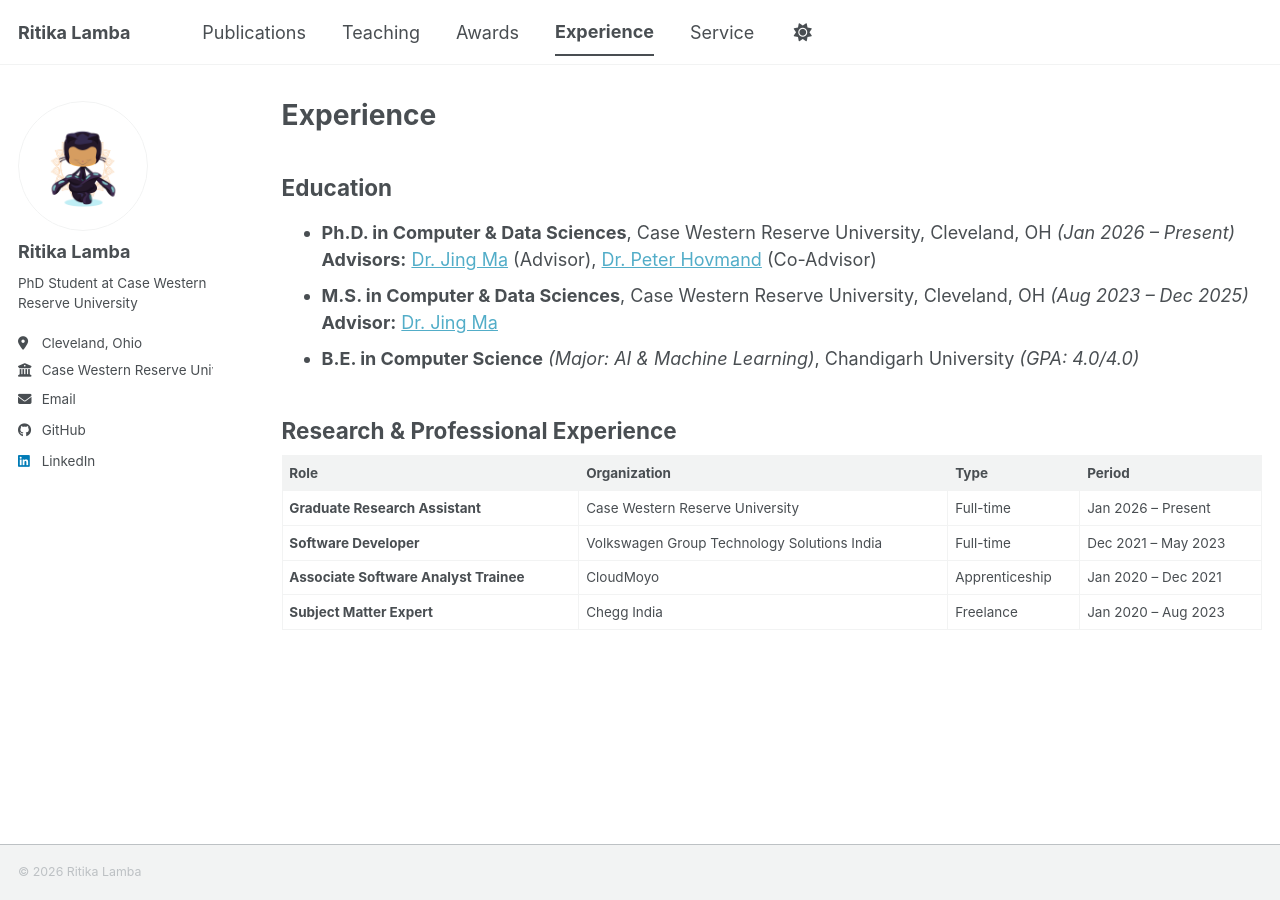
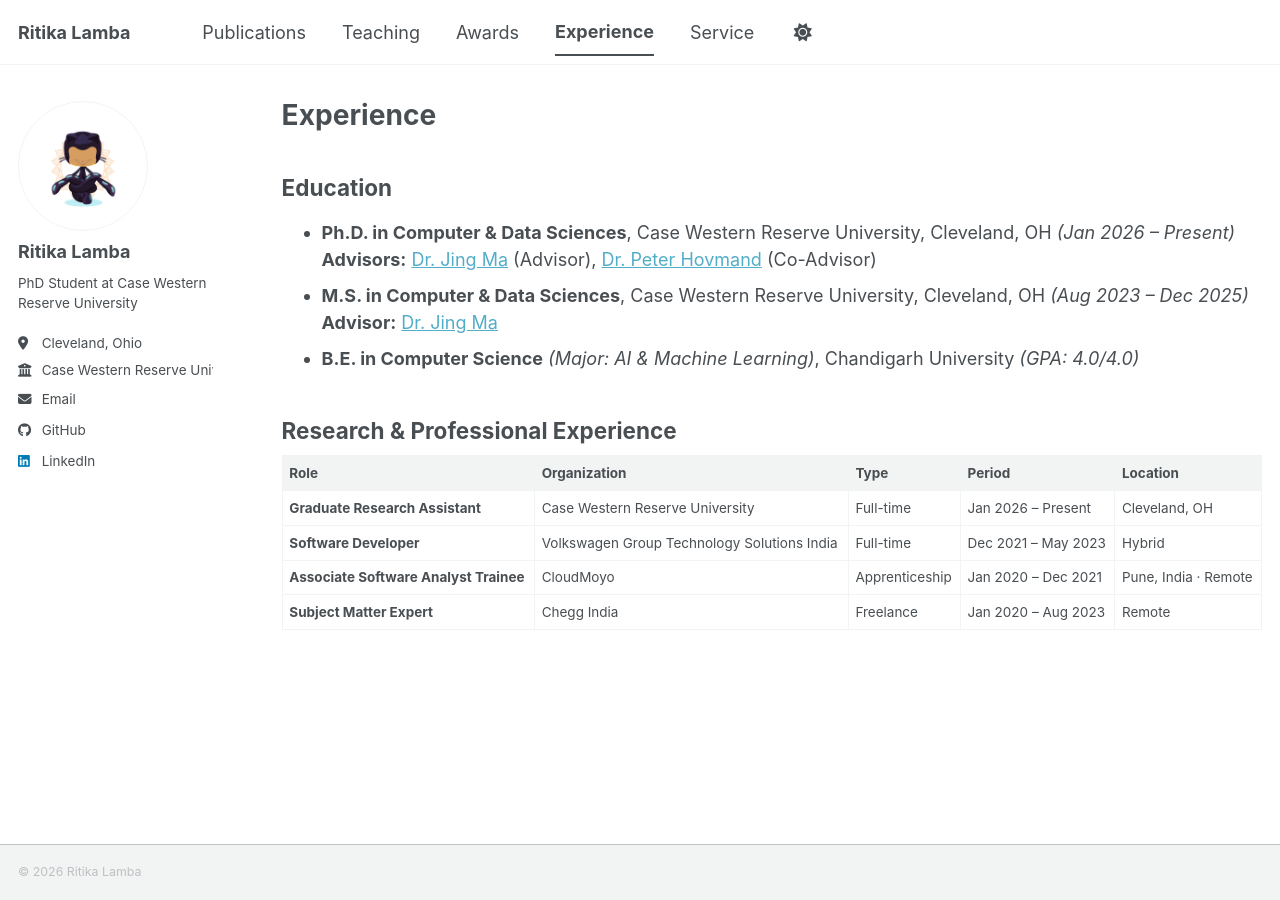
Before and after one commit to rxl895/Personal-Website, a Jekyll site: the page built from _pages/experience.md, in a window 1280 px wide. Built offline with Jekyll 4.4.1, drawn with Linux system fonts in a browser that asks for light colours; a script bundle is joined from its source files by our own code; a style sheet for code colours, icons or effects is not loaded.

Commit message:
Add location column to experience table

```diff
--- a/_pages/experience.md
+++ b/_pages/experience.md
@@ -17,9 +17,9 @@ author_profile: true
 
 ## Research & Professional Experience
 
-| Role | Organization | Type | Period |
-|------|-------------|------|--------|
-| **Graduate Research Assistant** | Case Western Reserve University | Full-time | Jan 2026 – Present |
-| **Software Developer** | Volkswagen Group Technology Solutions India | Full-time | Dec 2021 – May 2023 |
-| **Associate Software Analyst Trainee** | CloudMoyo | Apprenticeship | Jan 2020 – Dec 2021 |
-| **Subject Matter Expert** | Chegg India | Freelance | Jan 2020 – Aug 2023 |
+| Role | Organization | Type | Period | Location |
+|------|-------------|------|--------|----------|
+| **Graduate Research Assistant** | Case Western Reserve University | Full-time | Jan 2026 – Present | Cleveland, OH |
+| **Software Developer** | Volkswagen Group Technology Solutions India | Full-time | Dec 2021 – May 2023 | Hybrid |
+| **Associate Software Analyst Trainee** | CloudMoyo | Apprenticeship | Jan 2020 – Dec 2021 | Pune, India · Remote |
+| **Subject Matter Expert** | Chegg India | Freelance | Jan 2020 – Aug 2023 | Remote |
```
